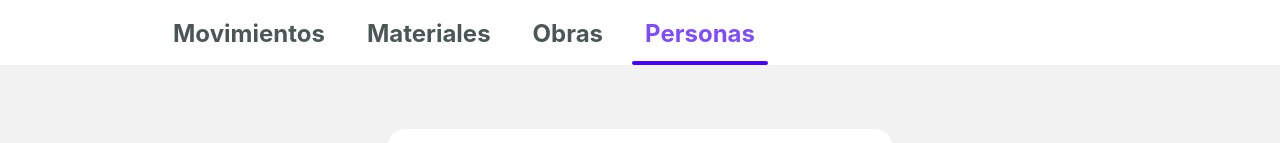
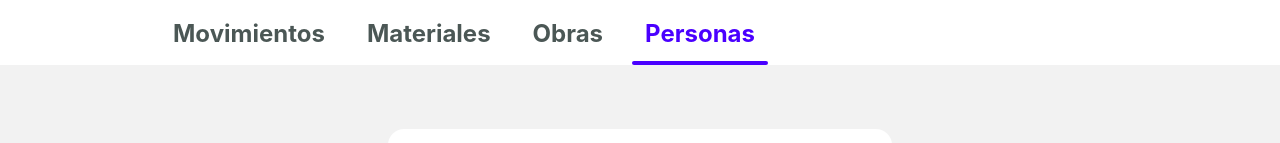
Before and after one commit to osoyinas/simple-inventory, a React (Vite) app: page /#/persons in a window 1280 px wide. Shown: the top 143 px of the page. Built offline with nearby package versions, Linux system fonts and the light colour scheme.

Commit message:
Fix opacity navbar

```diff
--- a/src/renderer/Components/NavBar.tsx
+++ b/src/renderer/Components/NavBar.tsx
@@ -13,18 +13,15 @@ export function NavBar({ alert }: { alert: string }) {
         <ul className="flex justify-start gap-4 relative h-full">
           {options.map((option) => {
             const match = useMatch(option.path);
-            console.log(match);
-            const activeStyle = match ? "text-primary opacity-100" : "";
-
             return (
               <>
                 <li
                   key={option.name}
-                  className="relative h-full grid items-center "
+                  className="relative h-full grid items-center"
                 >
                   <NavLink
                     to={option.path}
-                    className={`btn btn-ghost btn-sm rounded-btn font-bold text-2xl opacity-70    ${activeStyle}`}
+                    className={`btn btn-ghost btn-sm rounded-btn font-bold text-2xl ${match ? "text-primary opacity-100" : "opacity-70"}`}
                   >
                     {option.name}
                   </NavLink>
```
